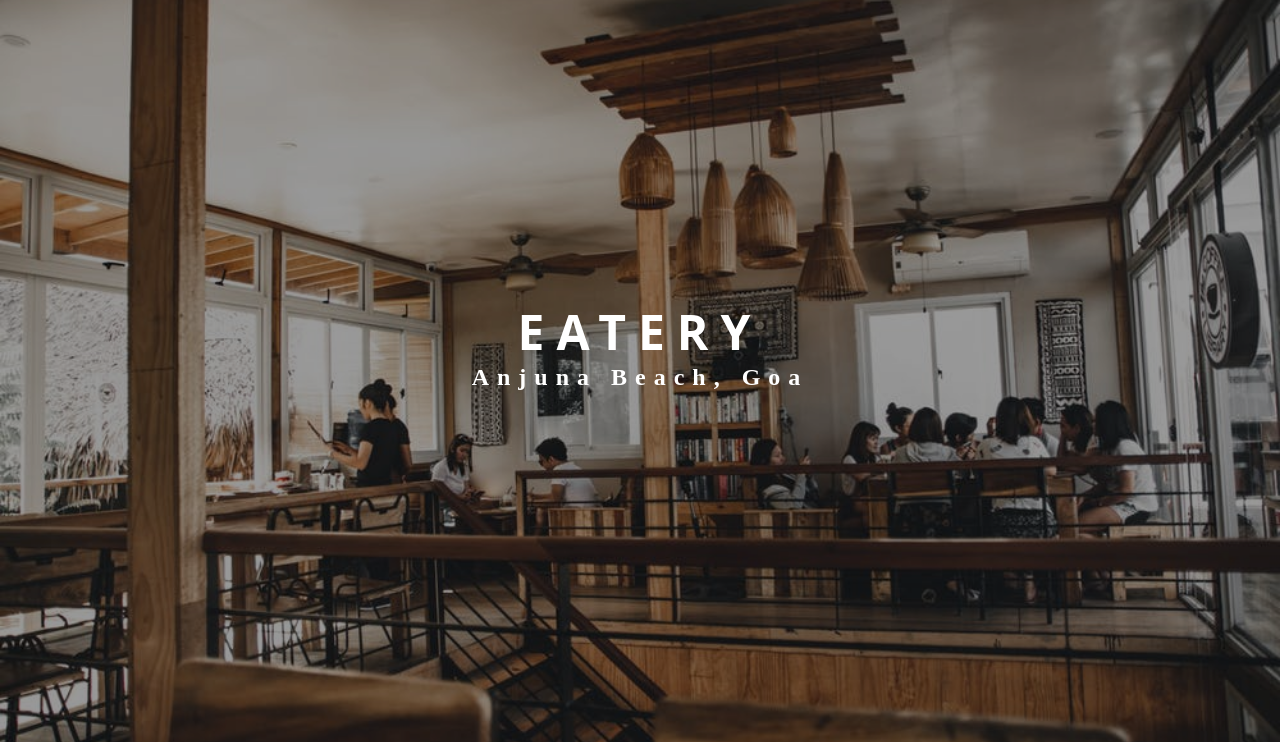
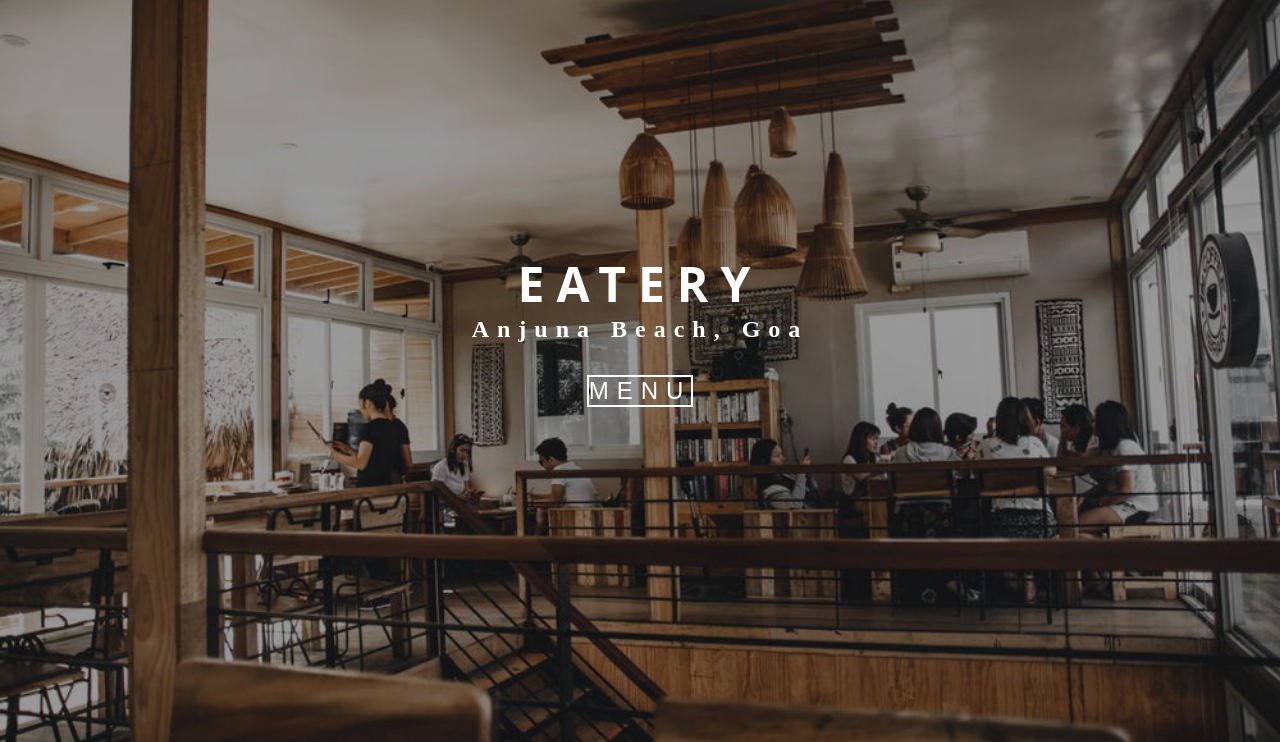
Before and after one commit to SarthakC/gatsby-restaurant-site, a Gatsby site: page / in a window 1280 px wide. Shown: the part 59-801 px from the top of the page. Built offline with nearby package versions, Linux system fonts and the light colour scheme; Gatsby itself is replaced by a stand-in of ours.

Commit message:
added styled button

```diff
--- /dev/null
+++ b/src/components/Global/Button/Button.styles.js
@@ -0,0 +1,27 @@
+import styled from "styled-components"
+
+import { styles } from "../../../utils"
+
+const {
+  colors: { mainWhite, mainBlack },
+  border,
+  transition,
+} = styles
+
+export const BannerButton = styled.button`
+  display: block;
+  color: ${mainWhite};
+  background: transparent;
+  padding: 0.5 1rem;
+  text-transform: uppercase;
+  font-size: 1.5rem;
+  letter-spacing: 0.5rem;
+  ${border({ color: `${mainWhite}` })};
+  margin-bottom: 1rem;
+  ${transition({})};
+  &:hover {
+    background: ${mainWhite};
+    color: ${mainBlack};
+    cursor: pointer;
+  }
+`
--- a/src/components/Global/index.js
+++ b/src/components/Global/index.js
@@ -3,5 +3,6 @@ import SEO from "./SEO/SEO"
 import Navbar from "./Navbar/Navbar/Navbar"
 import Layout from "./Layout/Layout"
 import Banner from "./Banner/Banner"
+import { BannerButton } from "./Button/Button.styles"
 
-export { HomeHeader, PageHeader, SEO, Navbar, Layout, Banner }
+export { HomeHeader, PageHeader, SEO, Navbar, Layout, Banner, BannerButton }
--- a/src/pages/index.jsx
+++ b/src/pages/index.jsx
@@ -1,12 +1,20 @@
 import React from "react"
 
-import { HomeHeader, Layout, SEO, Banner } from "../components/Global"
+import {
+  HomeHeader,
+  Layout,
+  SEO,
+  Banner,
+  BannerButton,
+} from "../components/Global"
 
 const IndexPage = () => (
   <Layout>
     <SEO title="Home" />
     <HomeHeader>
-      <Banner title="eatery" subtitle="anjuna beach, goa" />
+      <Banner title="eatery" subtitle="anjuna beach, goa">
+        <BannerButton style={{ margin: "2rem auto" }}>Menu</BannerButton>
+      </Banner>
     </HomeHeader>
   </Layout>
 )
```
